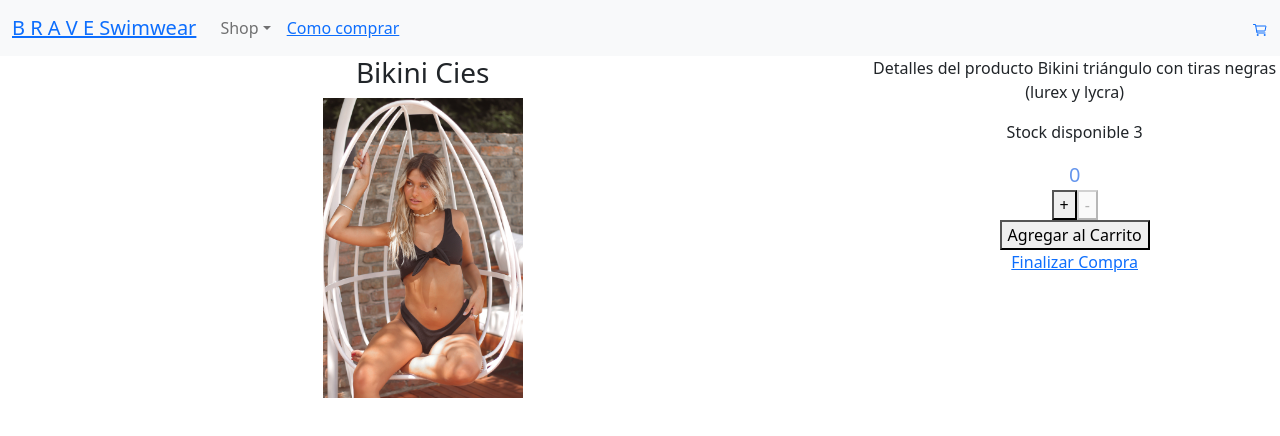
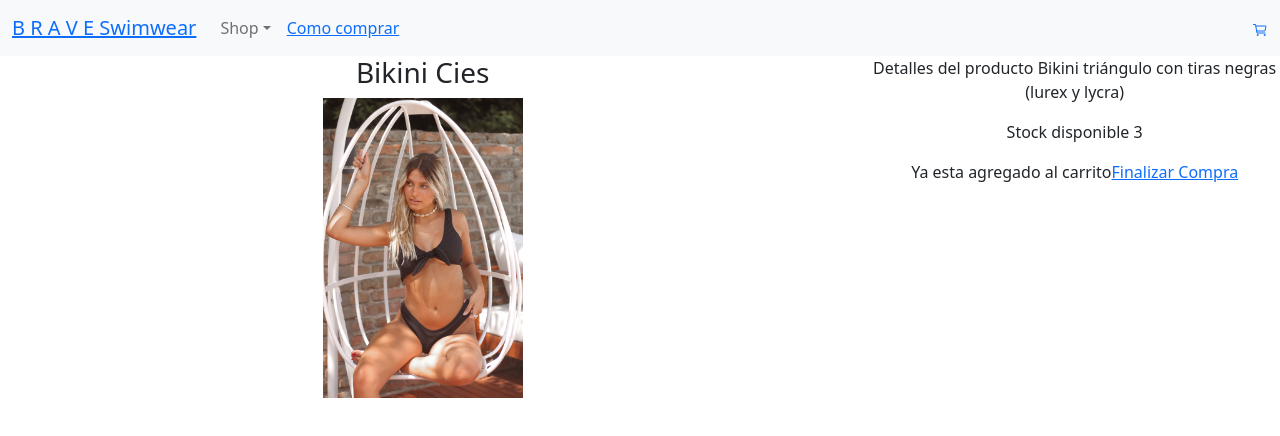
Before and after one commit to delfinadelorenzo/react, a React (Create React App) app: page /detalle/1 in a window 1280 px wide. Both pictures are taken after a click on the button "Agregar al Carrito". Shown: the top 436 px of the page. Built offline with nearby package versions, Linux system fonts and the light colour scheme.

Commit message:
cartView

```diff
--- a/src/components/CartContext.js
+++ b/src/components/CartContext.js
@@ -86,6 +86,7 @@ const CartContextProvider = ({ children }) => {
         addItem,
         removeItem,
         clear,
+        isInCart,
         cantItems: calcularCantItems(),
         total : calculoTotalPrice (),
       }}
--- a/src/components/ItemDetail.js
+++ b/src/components/ItemDetail.js
@@ -1,15 +1,16 @@
 import { Row, Col } from "react-bootstrap"
 import ItemCount from "./ItemCount"
-import { useState , useContext} from "react"
+import { useState, useContext } from "react"
 import { Link } from "react-router-dom"
 import { CartContext } from "./CartContext"
 
 
 const ItemDetail = ({ item }) => {
 
-    const { addItem} = useContext (CartContext);
-    const [add] = useState()
-
+  const { addItem, isInCart } = useContext(CartContext);
+  // const [add] = useState()
+  const inCart = isInCart(item.id)
+  console.log(inCart, item)
 
 
   return item.map((item) => (
@@ -26,8 +27,11 @@ const ItemDetail = ({ item }) => {
             <p>Stock disponible {item.stock} </p>
           </div>
           <div>
-                {!add && <ItemCount item={item}
-                onAdd={addItem}></ItemCount>
+            {isInCart(item.id)
+              ?
+              <span>Ya esta agregado al carrito</span>
+              :
+              <ItemCount item={item} onAdd={addItem}></ItemCount>
               }
 
             <Link to={"/cart"}>Finalizar Compra</Link>
```
Lines whose indentation alone changed are shown as unchanged.
